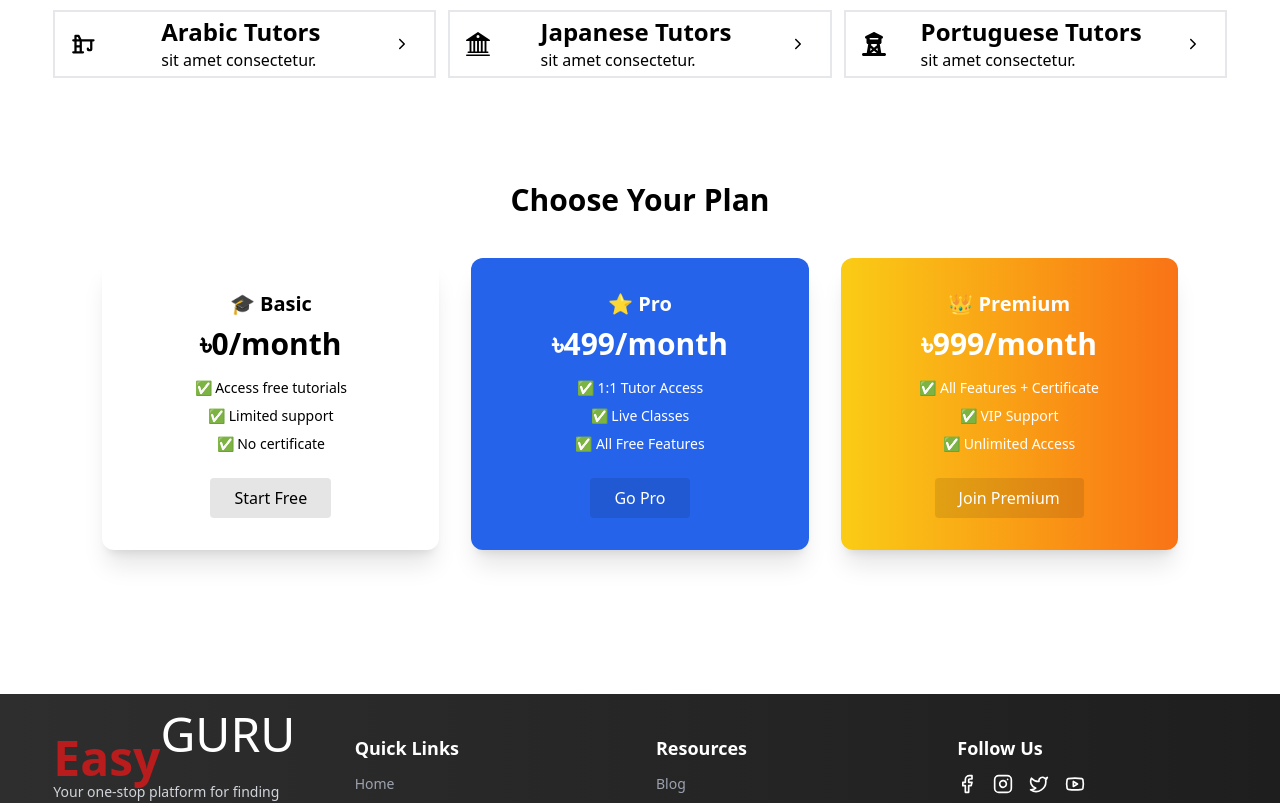
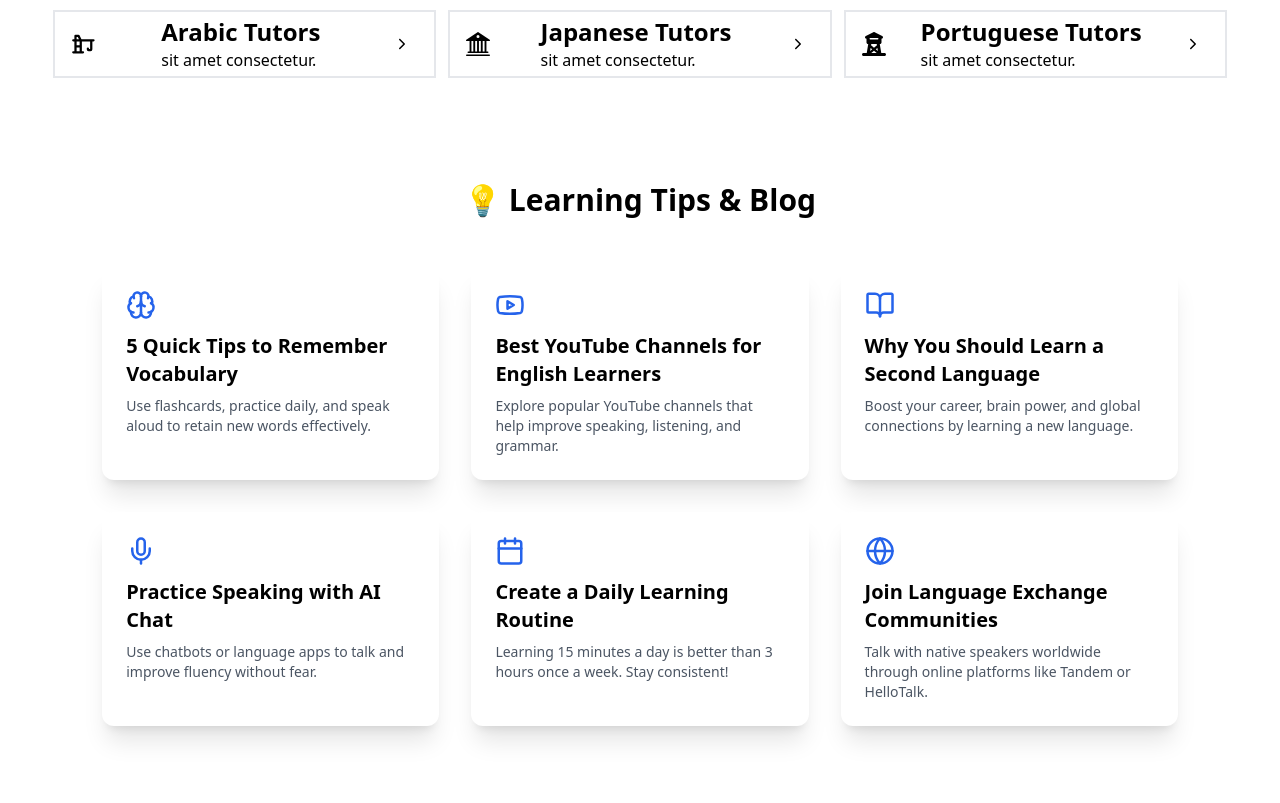
Before and after one commit to mdriyajulislamakash11/Learn-Language-Tutorial-Project-client-site, a React (Vite) app: page / in a window 1280 px wide. Shown: the part 1674-2477 px from the top of the page. Built offline with nearby package versions, Linux system fonts and the light colour scheme; no server answers.

Commit message:
extra section 2

```diff
--- a/src/pages/Home.jsx
+++ b/src/pages/Home.jsx
@@ -1,6 +1,7 @@
 import Banner from '../components/Banner';
 import CategorySections from '../components/CategorySections';
 import StateSection from '../components/StateSection';
+import LearningTips from './LearningTips';
 import PricingPlans from './PricingPlans';
 
 const Home = () => {
@@ -14,8 +15,9 @@ const Home = () => {
 
                 <CategorySections />
 
+                <LearningTips />
+
                 <PricingPlans />
-
 
             </div>
         </div>
--- /dev/null
+++ b/src/pages/LearningTips.jsx
@@ -0,0 +1,90 @@
+import { motion } from "framer-motion";
+import {
+  BookOpen,
+  Brain,
+  Youtube,
+  Mic,
+  Calendar,
+  Globe,
+} from "lucide-react";
+
+// Icon Mapping
+const iconMap = {
+  brain: <Brain size={30} />,
+  youtube: <Youtube size={30} />,
+  "book-open": <BookOpen size={30} />,
+  mic: <Mic size={30} />,
+  calendar: <Calendar size={30} />,
+  globe: <Globe size={30} />,
+};
+
+// Tips Data
+const tips = [
+  {
+    id: 1,
+    icon: "brain",
+    title: "5 Quick Tips to Remember Vocabulary",
+    desc: "Use flashcards, practice daily, and speak aloud to retain new words effectively.",
+  },
+  {
+    id: 2,
+    icon: "youtube",
+    title: "Best YouTube Channels for English Learners",
+    desc: "Explore popular YouTube channels that help improve speaking, listening, and grammar.",
+  },
+  {
+    id: 3,
+    icon: "book-open",
+    title: "Why You Should Learn a Second Language",
+    desc: "Boost your career, brain power, and global connections by learning a new language.",
+  },
+  {
+    id: 4,
+    icon: "mic",
+    title: "Practice Speaking with AI Chat",
+    desc: "Use chatbots or language apps to talk and improve fluency without fear.",
+  },
+  {
+    id: 5,
+    icon: "calendar",
+    title: "Create a Daily Learning Routine",
+    desc: "Learning 15 minutes a day is better than 3 hours once a week. Stay consistent!",
+  },
+  {
+    id: 6,
+    icon: "globe",
+    title: "Join Language Exchange Communities",
+    desc: "Talk with native speakers worldwide through online platforms like Tandem or HelloTalk.",
+  },
+];
+
+// Component
+const LearningTips = () => {
+  return (
+    <section className="w-11/12 mx-auto py-16">
+      <h2 className="text-3xl font-bold text-center mb-12">
+        💡 Learning Tips & Blog
+      </h2>
+
+      <div className="grid md:grid-cols-3 gap-8">
+        {tips.map((tip, index) => (
+          <motion.div
+            key={tip.id}
+            initial={{ opacity: 0, y: 50 }}
+            whileInView={{ opacity: 1, y: 0 }}
+            transition={{ delay: index * 0.2 }}
+            className="bg-white shadow-xl p-6 rounded-xl hover:shadow-2xl hover:scale-105 transition-all duration-300"
+          >
+            <div className="text-blue-600 mb-3">
+              {iconMap[tip.icon]}
+            </div>
+            <h3 className="text-xl font-semibold mb-2">{tip.title}</h3>
+            <p className="text-sm text-gray-600">{tip.desc}</p>
+          </motion.div>
+        ))}
+      </div>
+    </section>
+  );
+};
+
+export default LearningTips;
```
